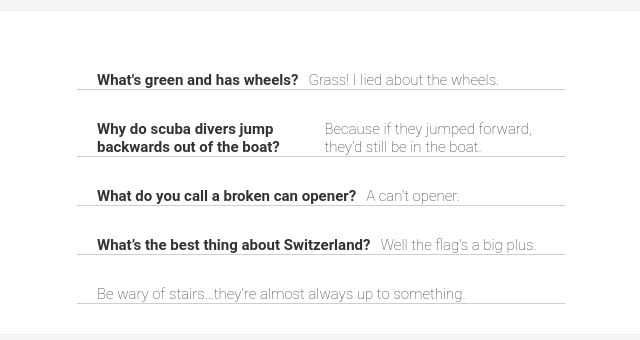
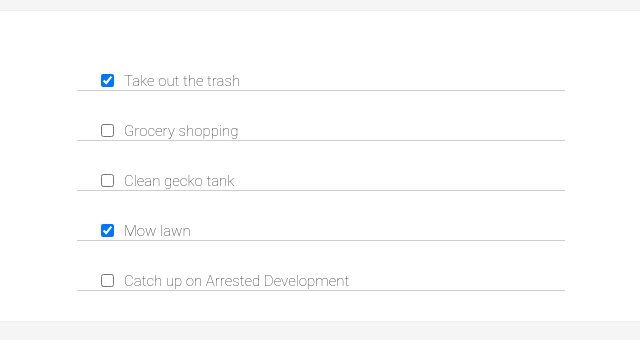
Before and after one commit to JosephCW/react-freecodecamp, a React (Create React App) app: page / in a window 1280 px wide. Shown: the top 340 px of the page, without its empty margins (319-959 px from the left). Built offline with nearby package versions, Linux system fonts and the light colour scheme.

Commit message:
Make checklist pull in items from file

```diff
--- a/src/components/App.js
+++ b/src/components/App.js
@@ -2,6 +2,7 @@
 
 import ChecklistItem from "./ChecklistItem"
 import Joke from "./Joke"
+import checklistData from "../data/checklistData"
 
 function App() {
     // return (
@@ -13,29 +14,36 @@
     //     </div>
     // )
 
+    // return (
+    //     <div className="joke-list">
+    //         <Joke
+    //             question = "What's green and has wheels?"
+    //             punchLine = "Grass! I lied about the wheels."
+    //         />
+    //         <Joke
+    //             question = "Why do scuba divers jump backwards out of the boat?"
+    //             punchLine = "Because if they jumped forward, they’d still be in the boat."
+    //         />
+    //         <Joke
+    //             question = "What do you call a broken can opener?"
+    //             punchLine = "A can’t opener."
+    //         />
+    //         <Joke
+    //             question = "What’s the best thing about Switzerland?"
+    //             punchLine = "Well the flag’s a big plus."
+    //         />
+    //         <Joke
+    //             punchLine = "Be wary of stairs…they’re almost always up to something."
+    //         />
+    //     </div>
+    // )
+
     return (
-        <div className="joke-list">
-            <Joke
-                question = "What's green and has wheels?"
-                punchLine = "Grass! I lied about the wheels."
-            />
-            <Joke
-                question = "Why do scuba divers jump backwards out of the boat?"
-                punchLine = "Because if they jumped forward, they’d still be in the boat."
-            />
-            <Joke
-                question = "What do you call a broken can opener?"
-                punchLine = "A can’t opener."
-            />
-            <Joke
-                question = "What’s the best thing about Switzerland?"
-                punchLine = "Well the flag’s a big plus."
-            />
-            <Joke
-                punchLine = "Be wary of stairs…they’re almost always up to something."
-            />
+        <div className="checklist">
+            {checklistData.map((item) => <ChecklistItem key={item.id} item={item} />)}
         </div>
     )
+
 }
 
 export default App
--- a/src/components/ChecklistItem.js
+++ b/src/components/ChecklistItem.js
@@ -1,11 +1,11 @@
 import React from "react"
 
-function ChecklistItem() {
+function ChecklistItem(props) {
 
     return (
         <div className="checklist-item">
-            <input type="checkbox"/>
-            <span>Checkbox Item</span>
+            <input type="checkbox" checked={props.item.completed}/>
+            <span>{props.item.text}</span>
         </div>
     )
 
--- /dev/null
+++ b/src/data/checklistData.js
@@ -0,0 +1,29 @@
+const checklistData = [
+    {
+        id: 1,
+        text: "Take out the trash",
+        completed: true
+    },
+    {
+        id: 2,
+        text: "Grocery shopping",
+        completed: false
+    },
+    {
+        id: 3,
+        text: "Clean gecko tank",
+        completed: false
+    },
+    {
+        id: 4,
+        text: "Mow lawn",
+        completed: true
+    },
+    {
+        id: 5,
+        text: "Catch up on Arrested Development",
+        completed: false
+    }
+]
+
+export default checklistData
--- a/src/index.css
+++ b/src/index.css
@@ -17,7 +17,7 @@
   padding-top: 10px;
 }
 
-.joke-list {
+/* .joke-list {
   background-color: white;
   margin: auto;
   width: 50%;
@@ -44,9 +44,9 @@
 .question {
   font-weight: bold;
   padding-right: 10px;
-}
+} */
 
-/* .checklist {
+.checklist {
   background-color: white;
   margin: auto;
   width: 50%;
@@ -76,4 +76,4 @@
 
 input [type=checkbox]:focus {
   outline: 0;
-} */
+}
```
Also changed, not shown: src/index.js (+18 -2 lines).
